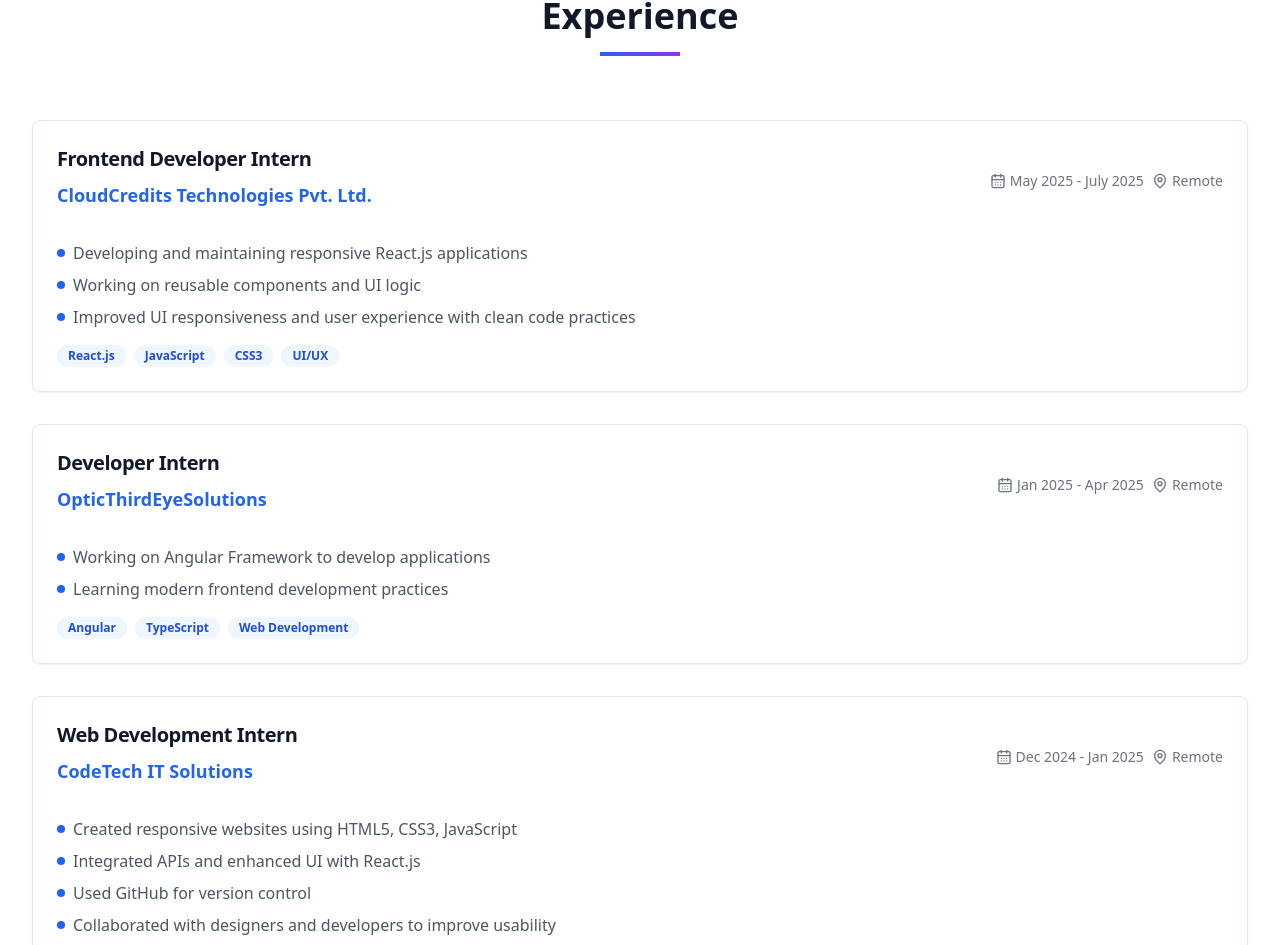
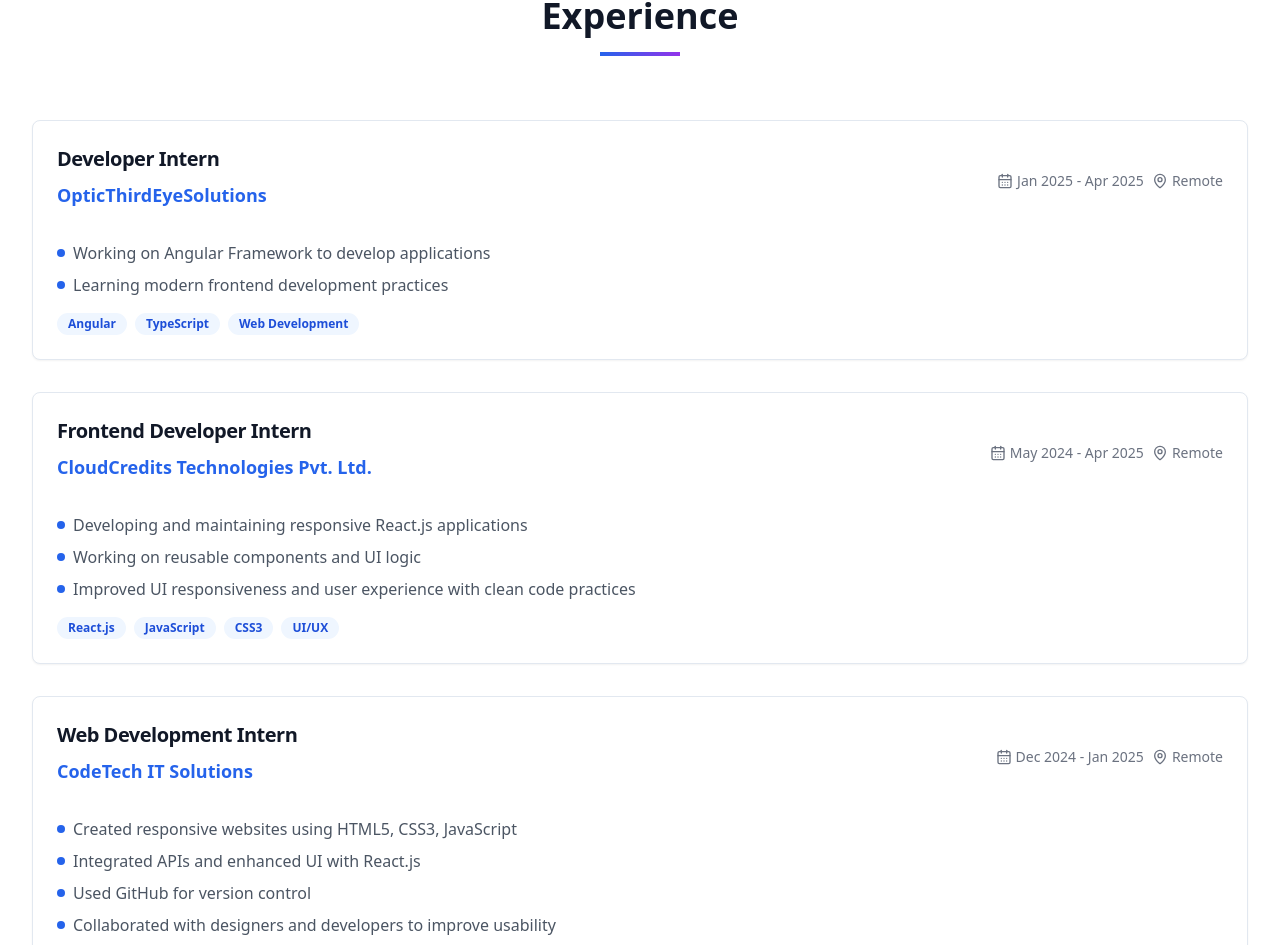
Before and after one commit to malleshwariboya79/malleshwari-portifolio, a React (Vite) app: page / in a window 1280 px wide. Shown: the part 2261-3206 px from the top of the page. Built offline with nearby package versions, Linux system fonts and the light colour scheme.

Commit message:
Fix: Update CloudCredits experience
Updated the CloudCredits Technologies experience period to reflect it as a past experience.

```diff
--- a/src/components/Experience.tsx
+++ b/src/components/Experience.tsx
@@ -5,18 +5,6 @@ import { CalendarDays, MapPin } from "lucide-react";
 
 const Experience = () => {
   const experiences = [
-    {
-      title: "Frontend Developer Intern",
-      company: "CloudCredits Technologies Pvt. Ltd.",
-      location: "Remote",
-      period: "May 2025 - July 2025",
-      description: [
-        "Developing and maintaining responsive React.js applications",
-        "Working on reusable components and UI logic",
-        "Improved UI responsiveness and user experience with clean code practices"
-      ],
-      technologies: ["React.js", "JavaScript", "CSS3", "UI/UX"]
-    },
     {
       title: "Developer Intern",
       company: "OpticThirdEyeSolutions",
@@ -27,6 +15,18 @@ const Experience = () => {
         "Learning modern frontend development practices"
       ],
       technologies: ["Angular", "TypeScript", "Web Development"]
+    },
+    {
+      title: "Frontend Developer Intern",
+      company: "CloudCredits Technologies Pvt. Ltd.",
+      location: "Remote",
+      period: "May 2024 - Apr 2025",
+      description: [
+        "Developing and maintaining responsive React.js applications",
+        "Working on reusable components and UI logic",
+        "Improved UI responsiveness and user experience with clean code practices"
+      ],
+      technologies: ["React.js", "JavaScript", "CSS3", "UI/UX"]
     },
     {
       title: "Web Development Intern",
```
